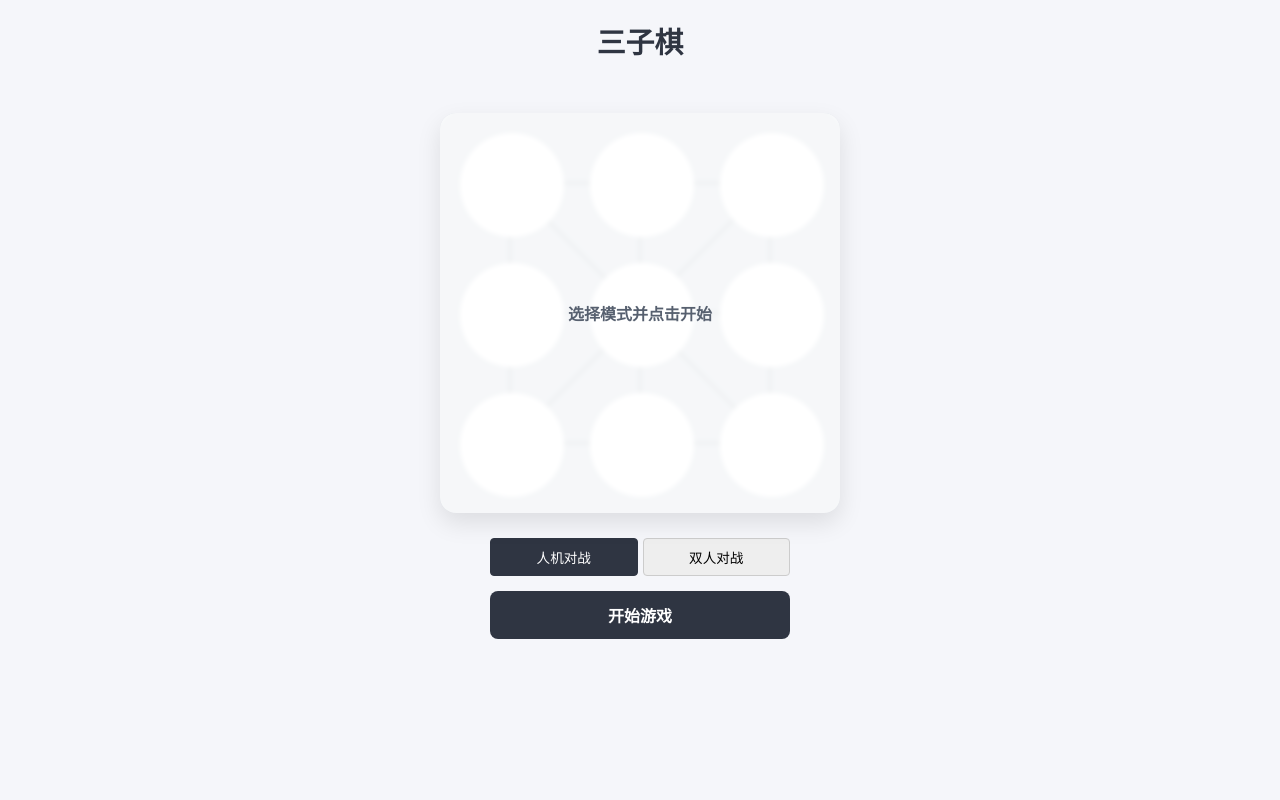
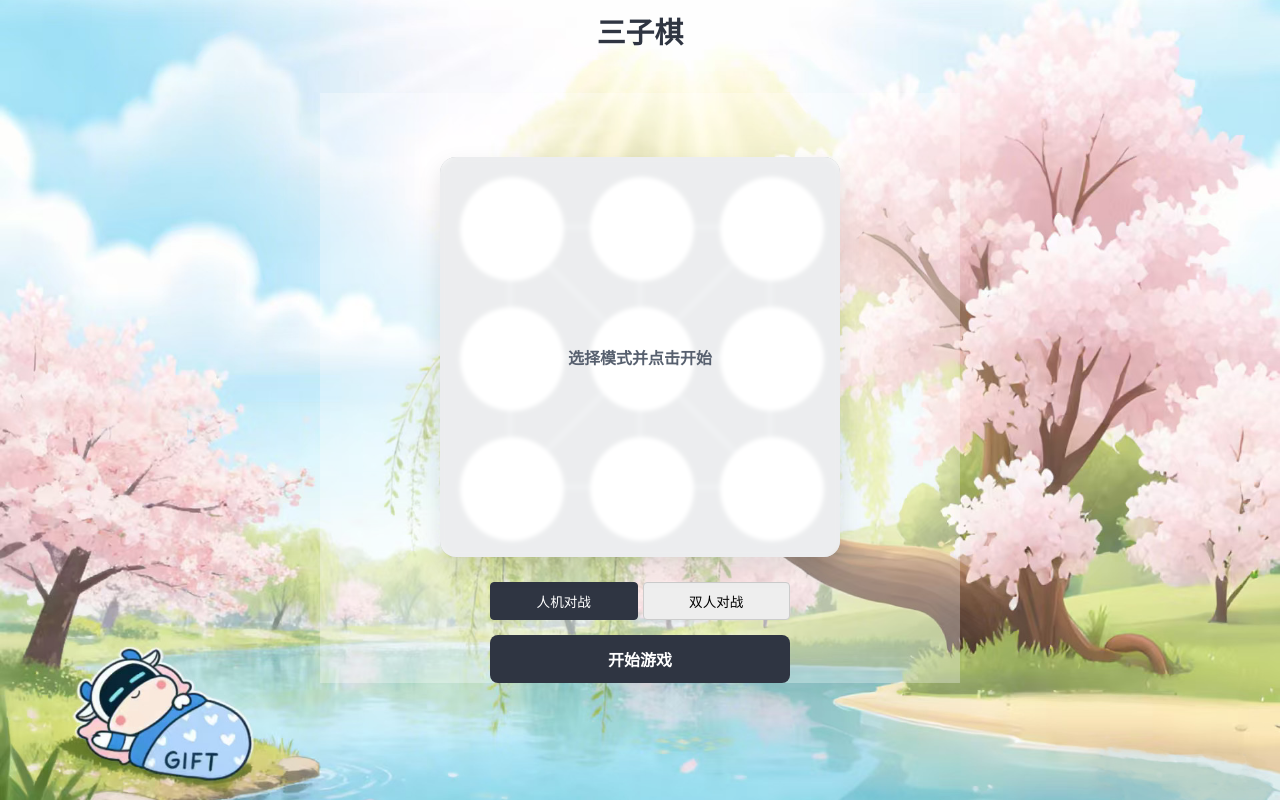
Before and after one commit to Musheng-bot/GIFT-Three-Mens-Morris, a Django app: page / in a window 1280 px wide. Run offline with Django 3.2, Linux system fonts and the light colour scheme.

Commit message:
改进前端页面

```diff
--- a/MobileChess/settings.py
+++ b/MobileChess/settings.py
@@ -120,6 +120,9 @@ USE_TZ = True
 # https://docs.djangoproject.com/en/3.2/howto/static-files/
 
 STATIC_URL = '/static/'
+STATICFILES_DIRS = [
+    BASE_DIR / 'static',
+]
 
 # Default primary key field type
 # https://docs.djangoproject.com/en/3.2/ref/settings/#default-auto-field
--- a/MobileChess/urls.py
+++ b/MobileChess/urls.py
@@ -16,6 +16,7 @@ Including another URLconf
 from django.contrib import admin
 from django.urls import path
 from django.shortcuts import render
+from django.conf import settings
 
 def index(request):
     return render(request, 'index.html')
@@ -24,3 +25,7 @@ urlpatterns = [
     path('admin/', admin.site.urls),
     path('', index, name='index'),
 ]
+
+if settings.DEBUG:
+    from django.conf.urls.static import static
+    urlpatterns += static(settings.STATIC_URL, document_root=settings.STATIC_ROOT)
--- a/templates/index.html
+++ b/templates/index.html
@@ -1,4 +1,5 @@
 <!DOCTYPE html>
+{% load static %}
 <html lang="zh-CN">
 <head>
     <meta charset="UTF-8">
@@ -14,6 +15,10 @@
         }
 
         body {
+            background-image: url('{% static 'img/background.jpg' %}');
+            background-repeat: no-repeat;
+            background-size: 100%;
+            background-position: center;
             margin: 0; padding: 0;
             display: flex; flex-direction: column; align-items: center;
             min-height: 100vh; background-color: var(--bg);
@@ -22,7 +27,7 @@
         }
 
         /* 顶部信息栏 */
-        .header { width: 100%; padding: 20px 0; text-align: center; }
+        .header { width: 100%; padding: 10px 0; text-align: center; }
         #status { font-size: 1.8rem; font-weight: 900; margin-bottom: 8px; color: #2f3542; }
         .sub-info { display: flex; justify-content: center; gap: 15px; font-size: 0.95rem; color: #7f8c8d; height: 24px; }
         .badge { background: #2f3542; color: white; padding: 2px 10px; border-radius: 4px; }
@@ -31,7 +36,7 @@
         .board-container {
             position: relative;
             padding: 20px;
-            background: #dfe4ea;
+            background: #c0c4c9ff;
             border-radius: 16px;
             box-shadow: 0 10px 25px rgba(0,0,0,0.1);
         }
@@ -76,8 +81,24 @@
             display: flex; align-items: center; justify-content: center;
             color: white; font-weight: bold; background-size: cover;
         }
-        .piece.X { background-color: var(--red); box-shadow: 0 5px 15px rgba(255, 71, 87, 0.4); }
-        .piece.O { background-color: var(--blue); box-shadow: 0 5px 15px rgba(46, 134, 222, 0.4); }
+        .piece.X {
+            background-color: var(--red);
+            /* 替换为你喜欢的网络图片地址 */
+            background-image: url('{% static 'img/x.jpg' %}');
+            background-size: 100%; /* 缩放图片使其不占满整个圆圈 */
+            background-repeat: no-repeat;
+            background-position: center;
+            box-shadow: 0 5px 15px rgba(255, 71, 87, 0.4);
+        }
+        .piece.O {
+            background-color: var(--blue);
+            /* 替换为你喜欢的网络图片地址 */
+            background-image: url('{% static 'img/o.jpg' %}');
+            background-size: 100%; /* 缩放图片使其不占满整个圆圈 */
+            background-repeat: no-repeat;
+            background-position: center;
+            box-shadow: 0 5px 15px rgba(46, 134, 222, 0.4);
+        }
 
         .selected { transform: scale(1.1); border: 4px solid #2f3542; }
         .can-move-to { background: #e3fae6; border: 3px dashed #2ed573; }
@@ -97,6 +118,17 @@
         .mode-btn.active { background: #2f3542; color: white; border-color: #2f3542; }
 
         .hidden-node { display: none !important; }
+
+        .container {
+            background-color: rgba(255, 255, 255, 0.3);
+            padding-top: 5%;
+            height: 80%;
+            width: 50%;
+            display: flex;
+            flex-direction: column;
+            align-items: center;
+            justify-content: center;
+        }
     </style>
 </head>
 <body>
@@ -109,6 +141,7 @@
         </div>
     </div>
 
+    <div class="container">
         <div class="board-container">
             <div id="board-overlay">
                 <span style="font-weight: bold; color: #57606f;">选择模式并点击开始</span>
@@ -136,6 +169,7 @@
             <button id="start-btn" class="btn btn-primary">开始游戏</button>
             <button id="reset-btn" class="btn btn-outline hidden-node">重新开始</button>
             <button id="stop-btn" class="btn btn-danger hidden-node">结束游戏</button>
+        </div>
     </div>
 
     <script>
@@ -331,7 +365,9 @@
             const cells = document.querySelectorAll('.cell');
             cells.forEach((c, i) => {
                 const val = state.board[i];
-                c.innerHTML = val ? `<div class="piece ${val}">${val === 'X' ? '红方' : '蓝方'}</div>` : '';
+                c.innerHTML = val ? `<div class="piece ${val}">
+                    {% comment %} ${val === 'X' ? '红方' : '蓝方'} {% endcomment %}
+                </div>` : '';
                 c.classList.toggle('selected', state.selected === i);
                 const canMove = state.selected !== null && !state.board[i] && ADJACENT[state.selected].includes(i);
                 c.classList.toggle('can-move-to', canMove);
```
Also changed, not shown: static/img/background.jpg (added), static/img/o.jpg (added), static/img/x.jpg (added), 1 other file. Lines whose indentation alone changed are shown as unchanged.
